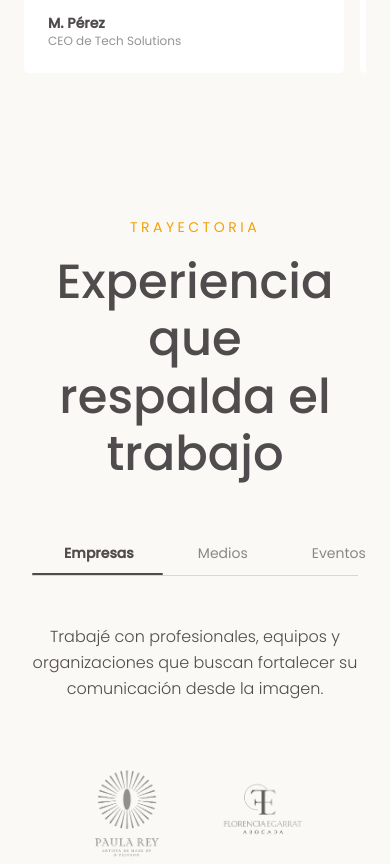
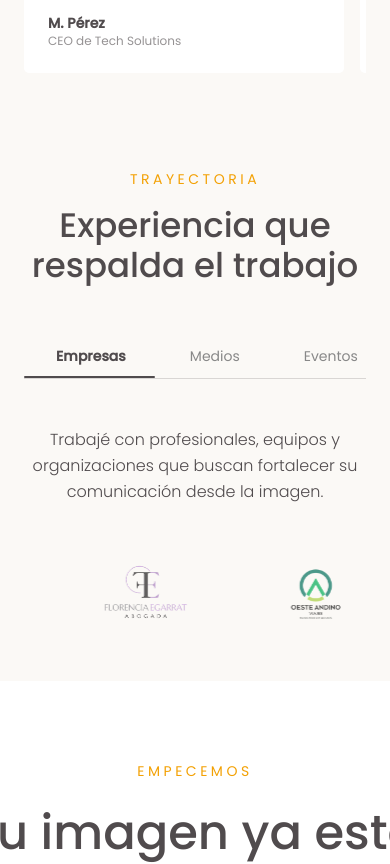
Before and after one commit to DunaStudio/dani_arena, a Next.js app: page / in a window 390 px wide. Shown: the part 7440-8304 px from the top of the page. Built offline with nearby package versions, Linux system fonts and the light colour scheme.

Commit message:
trayectoria section mobile

```diff
--- a/sections/TrayectoriaSection.tsx
+++ b/sections/TrayectoriaSection.tsx
@@ -71,45 +71,30 @@ const tabs: { key: TabKey; label: string }[] = [
   { key: "eventos", label: "Eventos" },
 ];
 
-function LogoItem({
-  name,
-  src,
-  index,
-}: {
-  name: string;
-  src: string;
-  index: number;
-}) {
+function MarqueeLogo({ name, src }: { name: string; src: string }) {
   return (
-    <div
-      className="flex items-center justify-center relative h-30 aspect-square"
-      style={{
-        opacity: 0,
-        animation: `logoIn 0.35s ease forwards`,
-        animationDelay: `${index * 35}ms`,
-      }}
-    >
+    <div className="flex items-center justify-center shrink-0 px-10 h-20">
       <Image
         src={src}
         alt={name}
-        fill
+        width={160}
+        height={80}
         quality={75}
-        className="max-h-50 max-w-full object-contain opacity-70 saturate-0 hover:opacity-100 transition-all duration-200 hover:saturate-100 scale-90 hover:scale-100"
-        onError={(e) => {
-          const img = e.target as HTMLImageElement;
-          img.style.display = "none";
-          const parent = img.parentElement;
-          if (parent && !parent.querySelector(".logo-fallback")) {
-            const fallback = document.createElement("span");
-            fallback.className =
-              "logo-fallback text-[#3a3a3a] font-semibold tracking-wide text-sm text-center";
-            fallback.style.fontFamily = "serif";
-            fallback.style.opacity = "0.75";
-            fallback.textContent = name;
-            parent.appendChild(fallback);
-          }
-        }}
+        className="object-contain opacity-70 md:saturate-0 hover:opacity-100 md:hover:saturate-100 transition-all duration-200 max-h-16 w-auto"
       />
+    </div>
+  );
+}
+
+function Marquee({ logos }: { logos: { name: string; src: string }[] }) {
+  const doubled = [...logos, ...logos];
+  return (
+    <div className="w-full overflow-hidden">
+      <div style={{ display: "flex", animation: "marquee 10s linear infinite" }}>
+        {doubled.map((logo, i) => (
+          <MarqueeLogo key={i} name={logo.name} src={logo.src} />
+        ))}
+      </div>
     </div>
   );
 }
@@ -157,9 +142,13 @@ export default function TrayectoriaSection() {
           from { opacity: 0; transform: translateY(12px); }
           to   { opacity: 1; transform: translateY(0); }
         }
+        @keyframes marquee {
+          0%   { transform: translateX(0); }
+          100% { transform: translateX(-50%); }
+        }
       `}</style>
 
-      <div className="bg-porcelain w-full flex items-center justify-center py-24 px-8">
+      <div className="bg-porcelain w-full flex items-center justify-center py-12 px-6 md:py-24 md:px-8">
         <div className="max-w-4xl w-full flex flex-col items-center gap-12">
           <div className="w-full justify-center items-center">
             <RevealLine
@@ -169,7 +158,7 @@ export default function TrayectoriaSection() {
               Trayectoria
             </RevealLine>
 
-            <h2 className="text-charcoal text-[48px] font-medium text-center leading-[1.2] mt-4">
+            <h2 className="text-charcoal text-[34px] md:text-[48px] font-medium text-center leading-[1.2] mt-4">
               <RevealLine delay={0.08}>Experiencia que </RevealLine>
               <RevealLine delay={0.16}>respalda el trabajo</RevealLine>
             </h2>
@@ -260,18 +249,8 @@ export default function TrayectoriaSection() {
                 ))}
               </div>
             ) : (
-              <div
-                key={displayTab}
-                className="w-full flex flex-wrap justify-center gap-4"
-              >
-                {content.logos.map((logo, i) => (
-                  <LogoItem
-                    key={`${displayTab}-${i}`}
-                    name={logo.name}
-                    src={logo.src}
-                    index={i}
-                  />
-                ))}
+              <div key={displayTab} className="w-full">
+                <Marquee logos={content.logos} />
               </div>
             )}
           </div>
```
